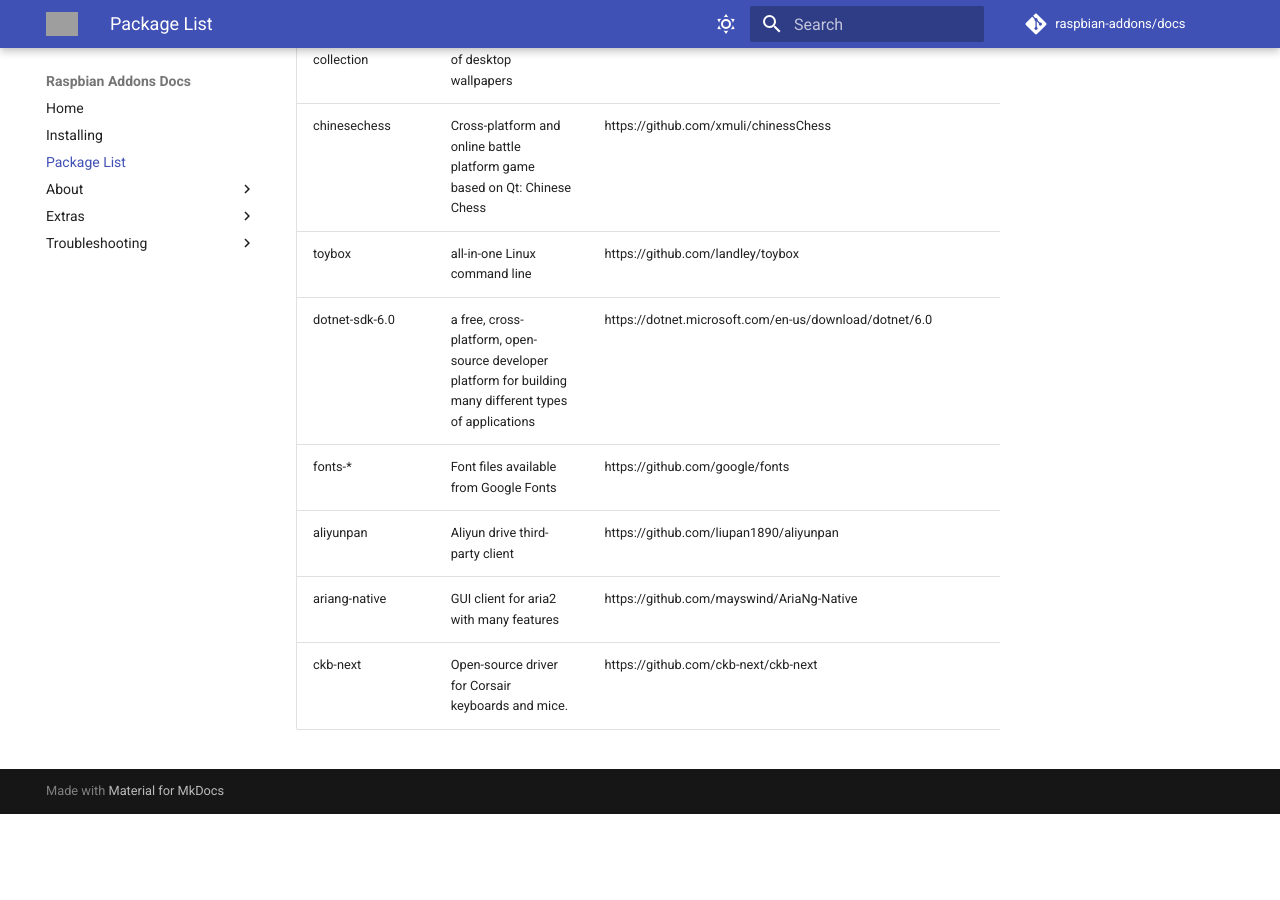
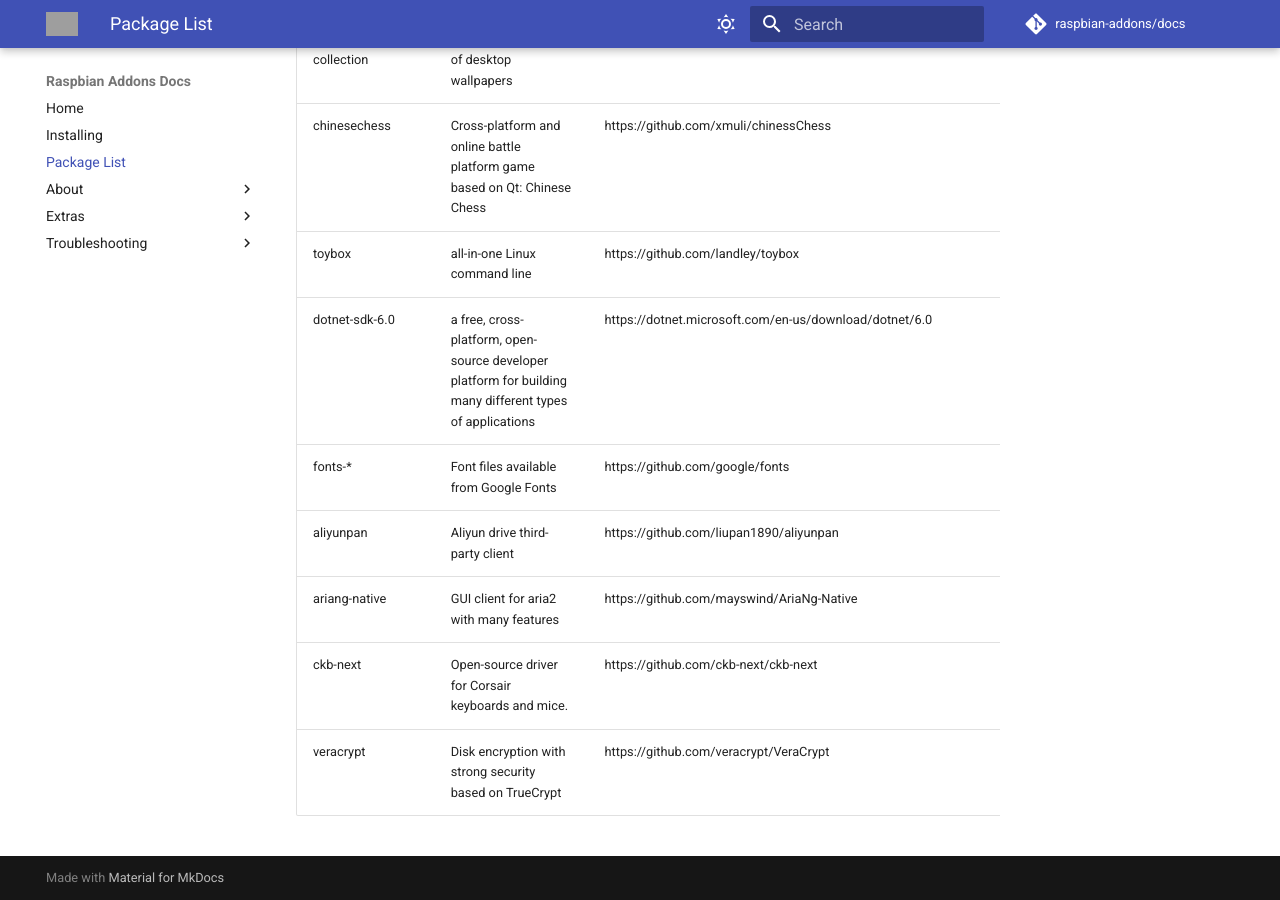
Before and after one commit to raspbian-addons/docs, an MkDocs documentation site: the page built from docs/package-list.md, in a window 1280 px wide and 900 px high, scrolled down 14762 px. Built offline with MkDocs 1.6.1 and Material for MkDocs 9.7.7, drawn with Linux system fonts in a browser that asks for light colours; comment, search, counter and statistics services are not loaded; before the commit the page ends 15576 px from its top, so only the background shows below that; grey boxes are pictures that could not be loaded.

Commit message:
packagelist: add veracrypt

```diff
--- a/docs/package-list.md
+++ b/docs/package-list.md
@@ -190,3 +190,4 @@
 | aliyunpan | Aliyun drive third-party client | https://github.com/liupan1890/aliyunpan |
 | ariang-native | GUI client for aria2 with many features | https://github.com/mayswind/AriaNg-Native |
 | ckb-next | Open-source driver for Corsair keyboards and mice. | https://github.com/ckb-next/ckb-next |
+| veracrypt | Disk encryption with strong security based on TrueCrypt | https://github.com/veracrypt/VeraCrypt |
```
